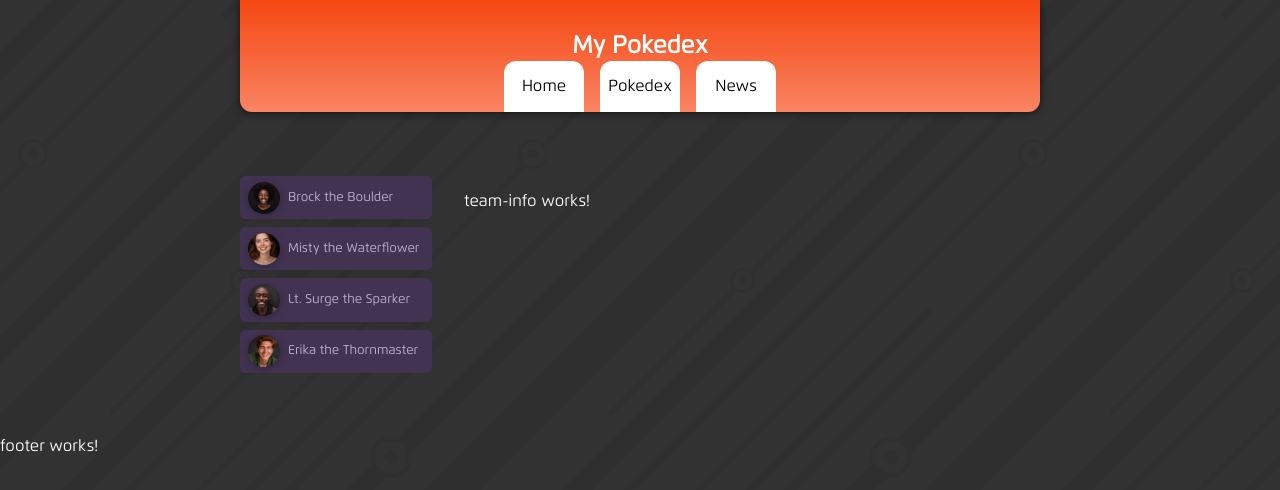
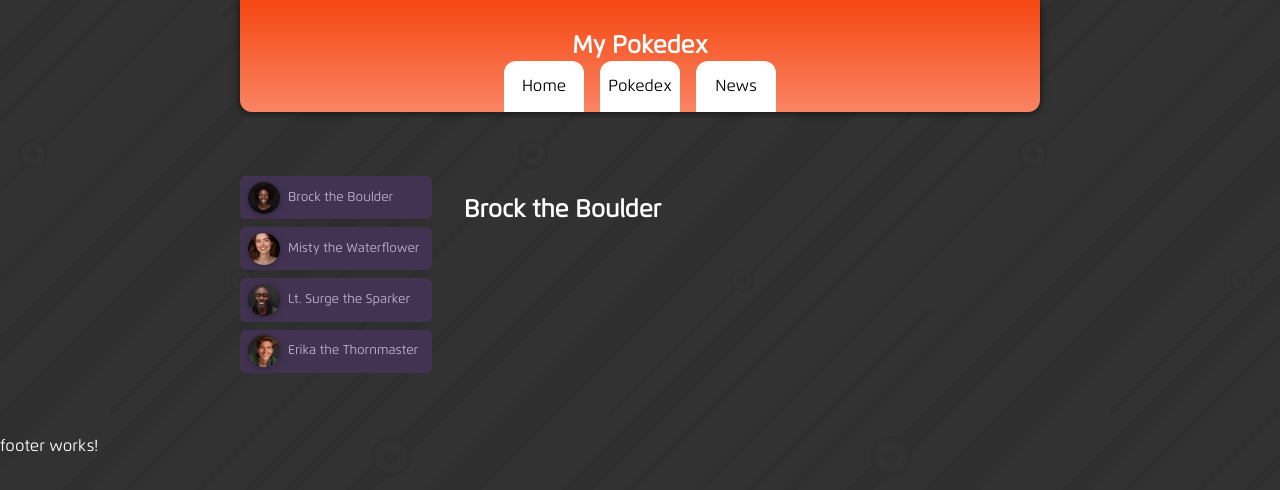
Before and after one commit to giantgyu/pokedex, an Angular app in the folder my-pokedex-app/: page / in a window 1280 px wide. Shown: the top 490 px of the page. Built offline with nearby package versions, Linux system fonts and the light colour scheme.

Commit message:
created team info component so show challenged trainer's team

```diff
--- a/my-pokedex-app/src/app/app.component.html
+++ b/my-pokedex-app/src/app/app.component.html
@@ -35,7 +35,7 @@
       />
     </li>
   </ul>
-  <app-team-info />
+  <app-team-info [name]="challengedTrainer.name" />
 </main>
 
 <app-footer></app-footer>
--- a/my-pokedex-app/src/app/app.component.ts
+++ b/my-pokedex-app/src/app/app.component.ts
@@ -19,8 +19,15 @@
 export class AppComponent {
   trainers = DUMMY_USERS;
   title = 'my-pokedex-app';
+  challengedTrainerId: string = 'u1';
 
-  onChallengeTrainer(name: string) {
-    alert(`You challenged Gym Leader ${name}!`);
+  get challengedTrainer() {
+    return this.trainers.find(
+      (trainer) => trainer.id === this.challengedTrainerId
+    )!;
+  }
+
+  onChallengeTrainer(id: string) {
+    this.challengedTrainerId = id;
   }
 }
--- a/my-pokedex-app/src/app/components/team-info/team-info.component.html
+++ b/my-pokedex-app/src/app/components/team-info/team-info.component.html
@@ -1 +1 @@
-<p>team-info works!</p>
+<h2>{{ name }}</h2>
--- a/my-pokedex-app/src/app/components/team-info/team-info.component.ts
+++ b/my-pokedex-app/src/app/components/team-info/team-info.component.ts
@@ -1,11 +1,11 @@
-import { Component } from '@angular/core';
+import { Component, Input } from '@angular/core';
 
 @Component({
   selector: 'app-team-info',
   imports: [],
   templateUrl: './team-info.component.html',
-  styleUrl: './team-info.component.css'
+  styleUrl: './team-info.component.css',
 })
 export class TeamInfoComponent {
-
+  @Input({ required: true }) name!: string;
 }
--- a/my-pokedex-app/src/app/components/trainers/trainers.component.ts
+++ b/my-pokedex-app/src/app/components/trainers/trainers.component.ts
@@ -16,6 +16,6 @@
   }
 
   onTrainerClick() {
-    this.challengeTrainer.emit(this.name);
+    this.challengeTrainer.emit(this.id);
   }
 }
```
Also changed, not shown: 1 other file (tests, documents, lock files or other folders).
